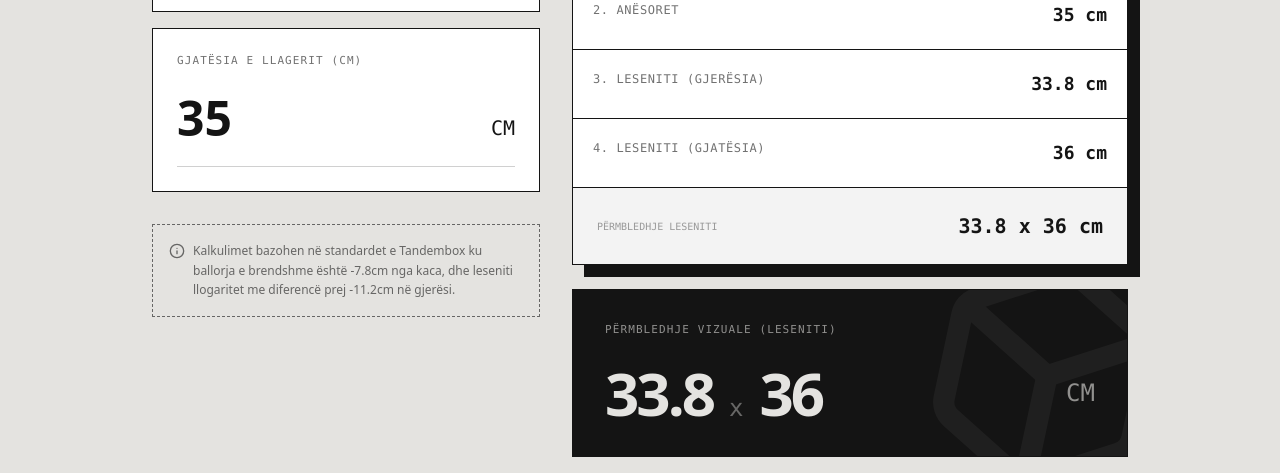
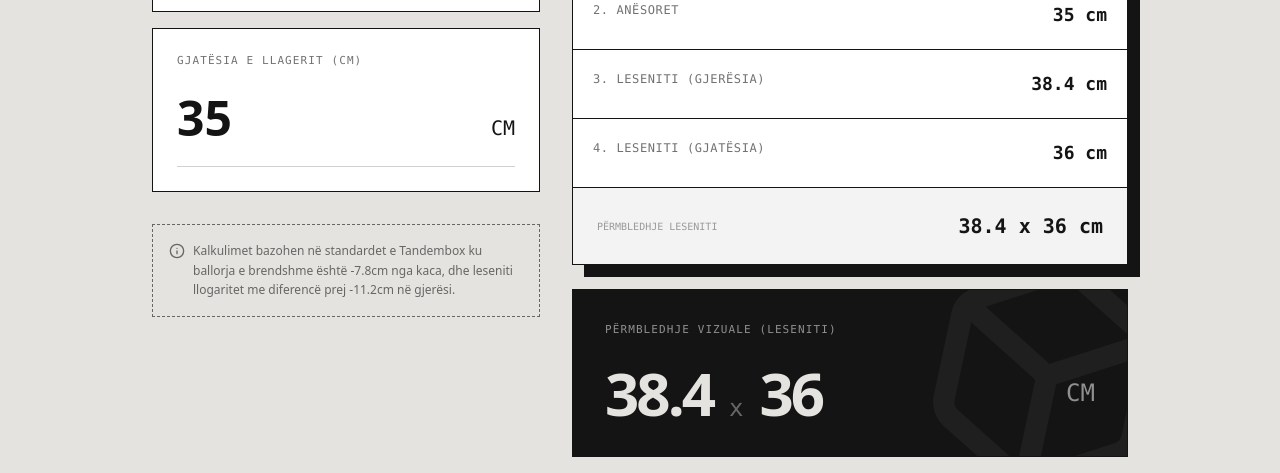
Before and after one commit to mergimdakaj/Tandembox, a React (Vite) app: page / in a window 1280 px wide. Shown: the part 321-794 px from the top of the page. Built offline with nearby package versions, Linux system fonts and the light colour scheme.

Commit message:
feat: Configure Vite for Tandembox deployment
Updates the Vite configuration to use a '/Tandembox/' base path for deployment and adjusts calculation logic in App.tsx. The 'lesenitiWidth' calculation now uses the pre-calculated 'ballorjaVal' for improved accuracy and maintainability.

```diff
--- a/src/App.tsx
+++ b/src/App.tsx
@@ -37,10 +37,11 @@ export default function App() {
   });
 
   useEffect(() => {
+    const ballorjaVal = Number((kaca - 7.8).toFixed(1));
     setResults({
-      ballorja: Number((kaca - 7.8).toFixed(1)),
+      ballorja: ballorjaVal,
       ansoret: llageri,
-      lesenitiWidth: Number((kaca - 11.2).toFixed(1)),
+      lesenitiWidth: Number((ballorjaVal + 1.2).toFixed(1)),
       lesenitiDepth: Number((llageri + 1).toFixed(1)),
     });
   }, [kaca, llageri]);
--- a/vite.config.ts
+++ b/vite.config.ts
@@ -10,7 +10,7 @@ const __dirname = dirname(__filename);
 export default defineConfig(({mode}) => {
   const env = loadEnv(mode, '.', '');
   return {
-    base: './',
+    base: '/Tandembox/',
     plugins: [react(), tailwindcss()],
     define: {
       'process.env.GEMINI_API_KEY': JSON.stringify(env.GEMINI_API_KEY || ''),
```
